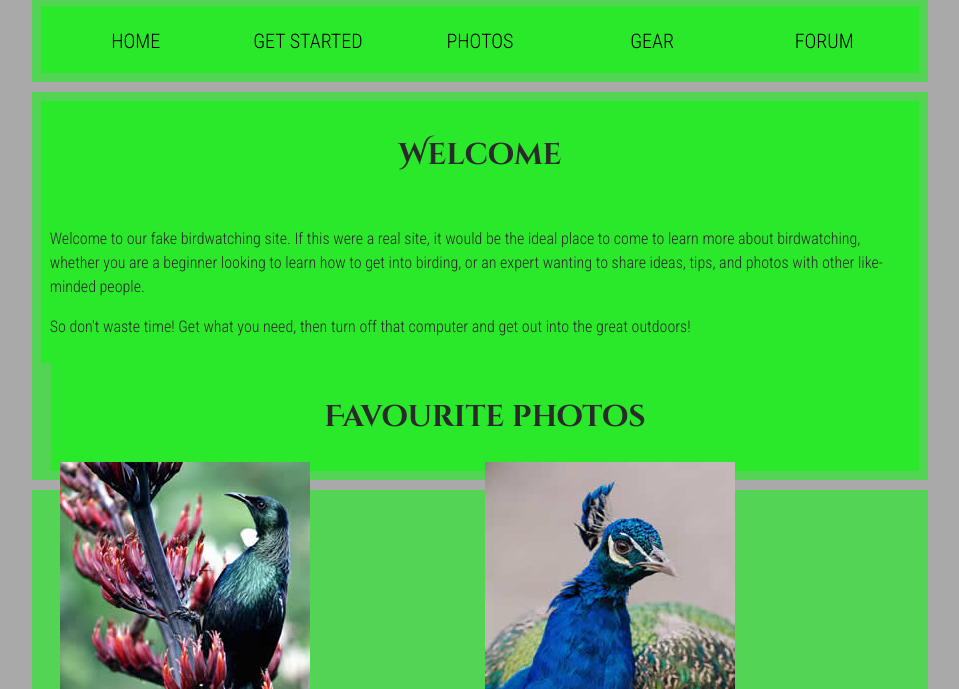
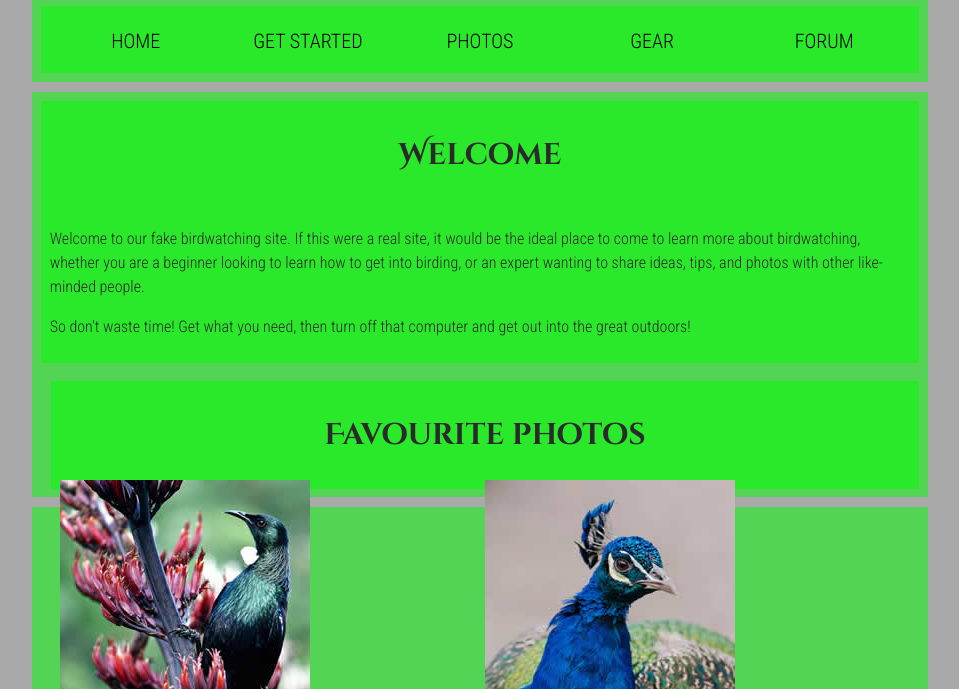
Before and after one commit to 5418047yuyukainoue/webp_pra3, a plain HTML site: page index.html in a window 1280 px wide. Shown: the part 111-800 px from the top of the page, without its empty margins (160-1119 px from the left). Drawn offline with Linux system fonts and the light colour scheme.

Commit message:
Add files via upload

```diff
--- a/index.html
+++ b/index.html
@@ -42,8 +42,9 @@
            then turn off that computer and get out into the great outdoors!</p>
     </article>
 
+  </section>
 
-<!--<article> -->
+  <section>
   <aside>
       <h2>Favourite photos</h2>
       <a href="favorite-1.jpg"><img src="favorite-1_th.jpg" alt="Small black bird, black claws, long black slender beak, links to larger version of the image"></a>
@@ -51,7 +52,7 @@
       <a href="favorite-3.jpg"><img src="favorite-3_th.jpg" alt="Top half of a large bird with white plumage, very long curved narrow light colored break, links to larger version of the image"></a>
       <a href="favorite-4.jpg"><img src="favorite-4_th.jpg" alt="Large bird, mostly white plumage with black plumage on back and rear, long straight white beak, links to larger version of the image"></a>
   </aside>
-<!-- </article> -->
+
 
 </section>
 
```
